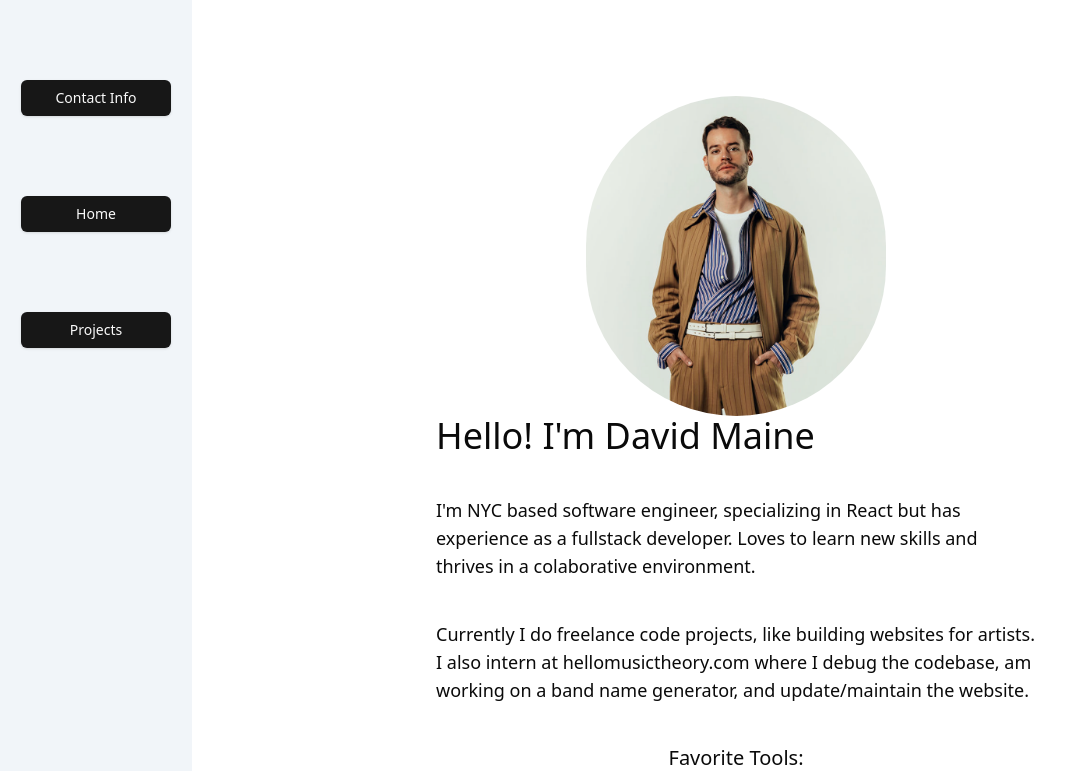
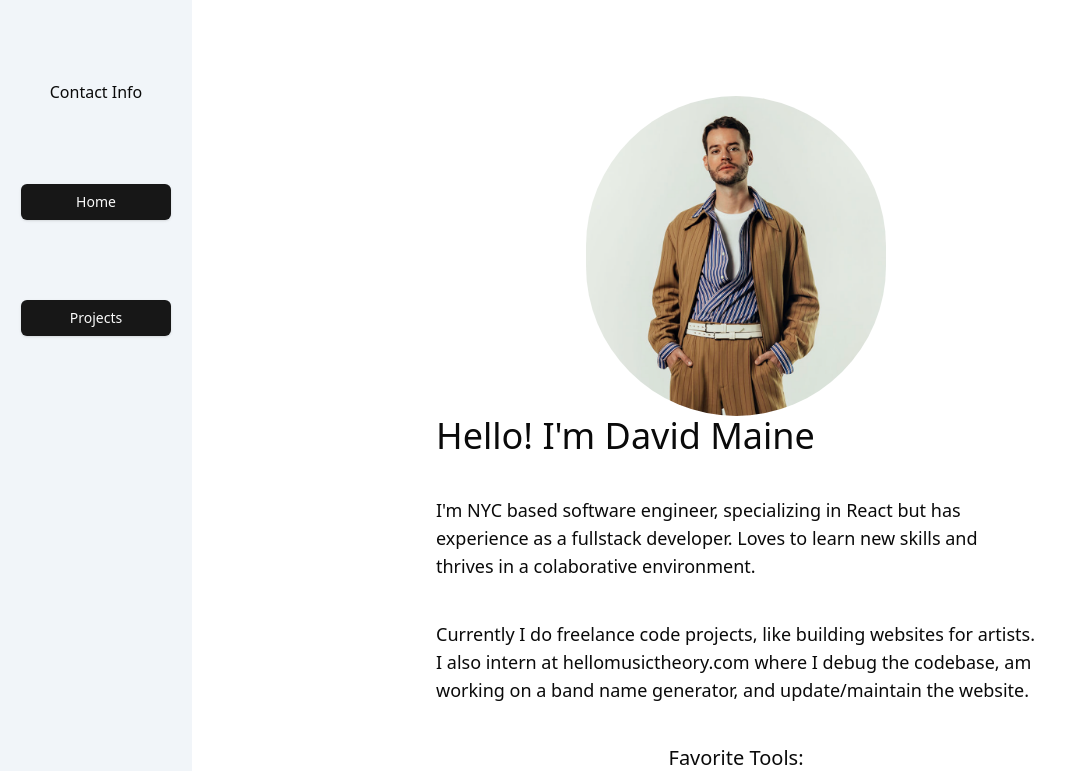
Before and after one commit to David-Maine-Floated/new-site, a Next.js app: page / in a window 1280 px wide. Shown: the top 771 px of the page, without its empty margins (0-1076 px from the left). Built offline with nearby package versions, Linux system fonts and the light colour scheme.

Commit message:
remove button for render

```diff
--- a/src/app/layout.js
+++ b/src/app/layout.js
@@ -32,11 +32,9 @@ export default function RootLayout({ children }) {
           <div className="mt-20 flex justify-center">
             <Drawer>
               <DrawerTrigger>
-                <Button style={{ width: '150px' }}>
-                <div className="w-[100px]">
+                {/* <Button style={{ width: '150px' }}> */}
                   Contact Info
-                </div>
-                </Button>
+                {/* </Button> */}
               </DrawerTrigger>
               <DrawerContent>
                 <DrawerHeader>
```
